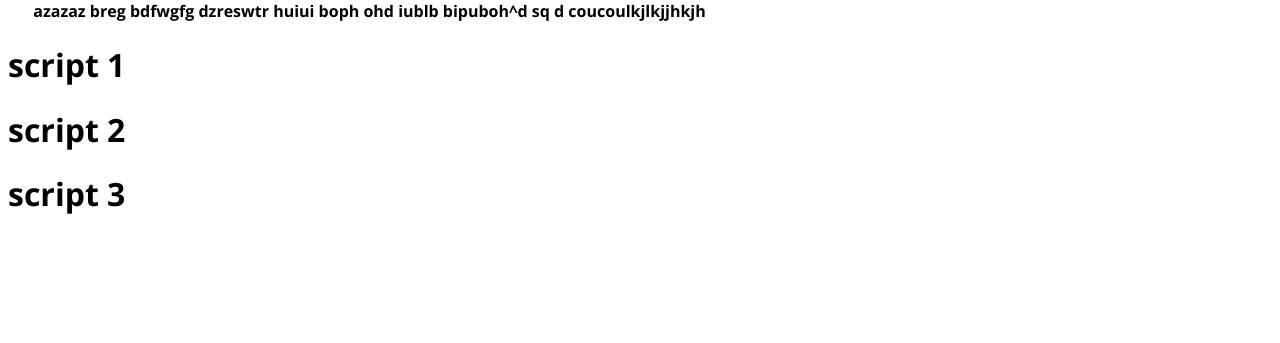
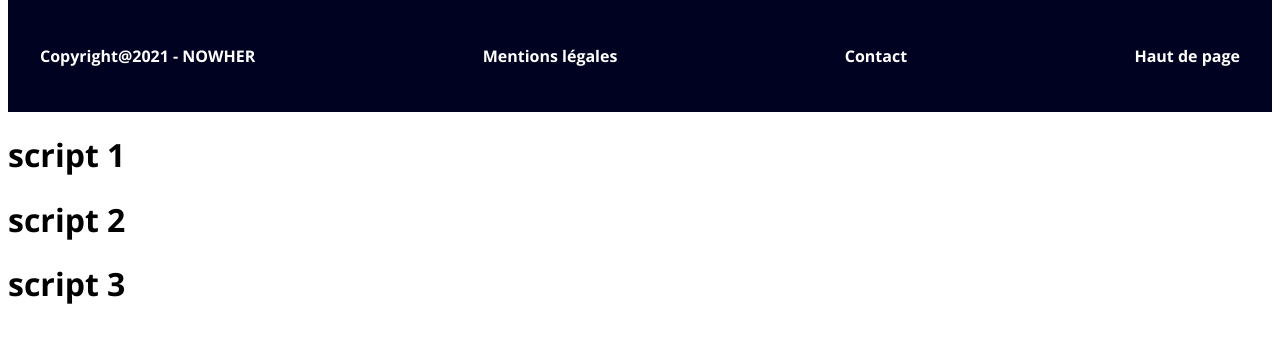
Before and after one commit to Adrien-Ray/nowher, a PHP site: page /pages/index.php in a window 1280 px wide. Shown: the part 98-441 px from the top of the page. Run offline with PHP 8.4, Linux system fonts and the light colour scheme; the visitor is signed in with stand-in values (Sample User, id 1).

Commit message:
footer terminé

```diff
--- a/includes/footer.php
+++ b/includes/footer.php
@@ -1,4 +1,10 @@
 </div>
+<footer>
+<a>Copyright@2021 - NOWHER</a>
+<a href="../pages/mentionslégales.php">Mentions légales</a>
+<a href="../pages/contact.php">Contact</a>
+<a href="#websitelogo">Haut de page</a>
+</footer>
 <?php
 if ($_SESSION['js1'] === '1') {
 ?>
--- a/pages/index.php
+++ b/pages/index.php
@@ -1,5 +1,3 @@
 <?php require '../includes/header.php';?>
-<div id="aa">azazaz breg bdfwgfg dzreswtr <a href="">huiui boph ohd iubl</a><b>b bipuboh^d sq d</b>
-<span>coucou<b>lkjlkj</b>jhkjh</span>
-</div>
+
 <?php require '../includes/footer.php';?>
--- a/styles/header.css
+++ b/styles/header.css
@@ -178,7 +178,16 @@ header img {
 #menumobile{
   display: none;
 }
-
+footer{
+  background-color: #000222;
+  height: 5rem;
+  color: white;
+  display: flex;
+  justify-content: space-between;
+  align-items: center;
+  padding : 1rem 2rem;
+  display: flex;
+}
 @media screen and (max-width: 768px) {
   #hamb_menu {
     display: block;
@@ -221,5 +230,9 @@ header img {
   .barre {
     transition: 0.5s;
   }
+  footer{
+flex-direction: column-reverse;
+align-items: flex-start;
+  }
 }
 /*# sourceMappingURL=header.css.map *//*# sourceMappingURL=header.css.map */
```
